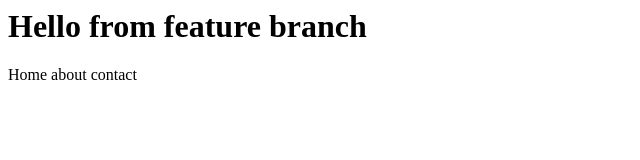
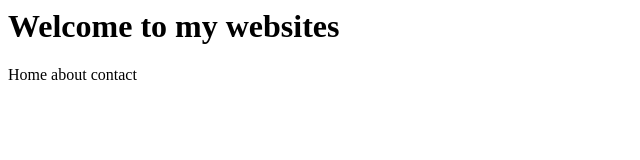
Before and after one commit to Ak-234-ak/git-practice-demo, a plain HTML site: page index.html in a window 1280 px wide. Shown: the whole page, without its empty margins (0-640 px from the left). Drawn offline with Linux system fonts and the light colour scheme.

Commit message:
updated heading in main

```diff
--- a/index.html
+++ b/index.html
@@ -1,2 +1,2 @@
-<h1>Hello from feature branch</h1>
+<h1>Welcome to my websites</h1>
 <nav>Home about contact</nav>
```
